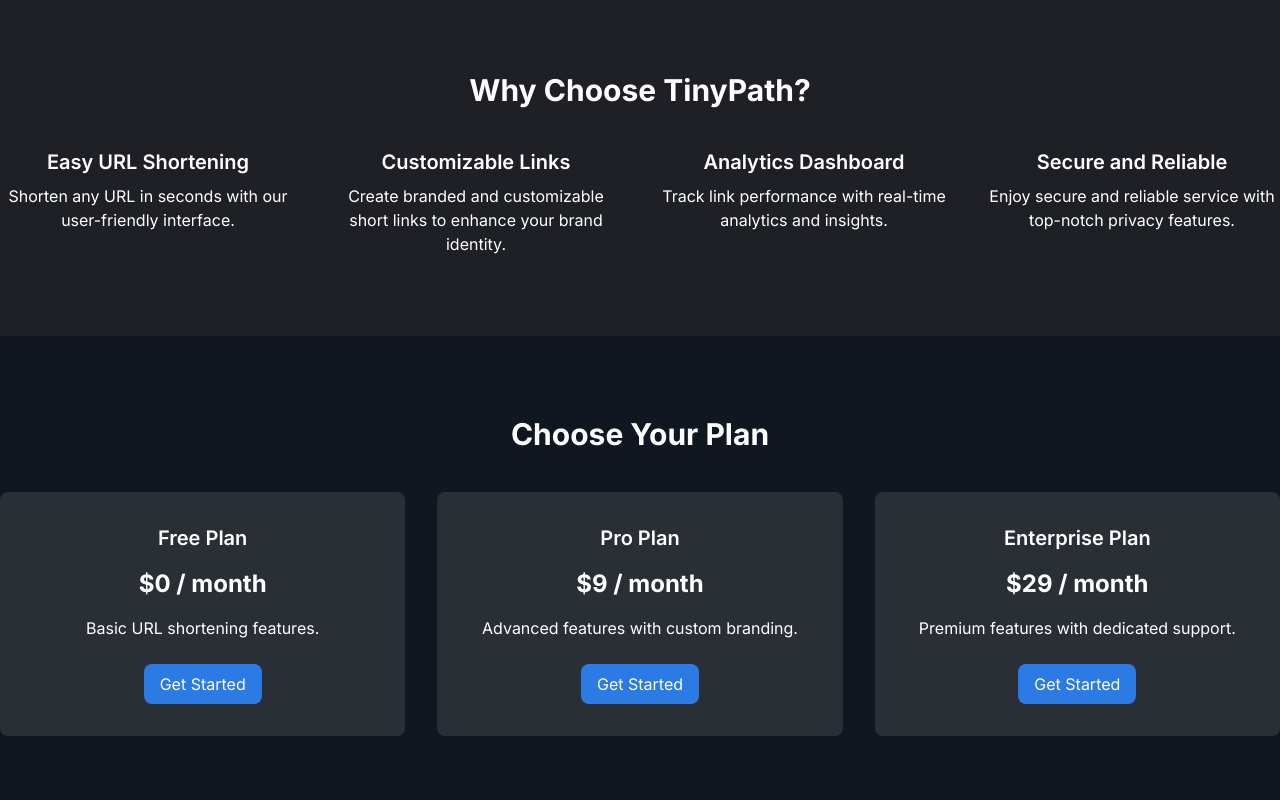
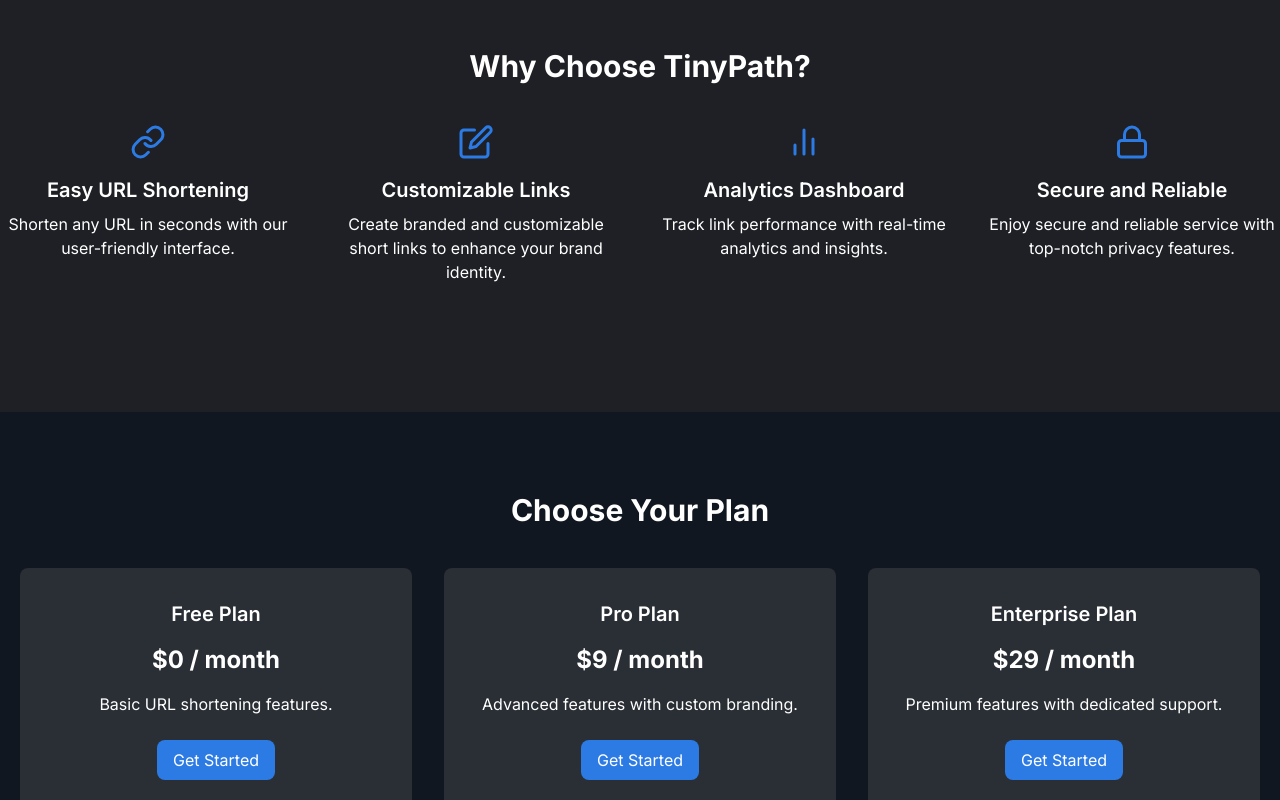
Before and after one commit to titan1230/Tiny-Path, a Next.js app: page / in a window 1280 px wide. Shown: the part 880-1680 px from the top of the page. Built offline with nearby package versions, Linux system fonts and the light colour scheme.

Commit message:
refactor: Update landing page layout and add smooth scrolling behavior

```diff
--- a/src/app/page.tsx
+++ b/src/app/page.tsx
@@ -1,27 +1,31 @@
 import React from "react";
-import Image from 'next/image'
+import Image from 'next/image';
+import { FiLink, FiEdit, FiBarChart2, FiLock } from 'react-icons/fi';
+import Link from "next/link";
 
 const LandingPage: React.FC = () => {
   return (
     <div className="bg-base-100 text-white">
       {/* Header */}
-      <header className="bg-neutral text-white py-4 px-8 flex justify-between items-center">
+      <header className="bg-neutral text-white py-4 px-8 flex justify-between items-center fixed top-0 w-full z-50">
         <div className="flex items-center">
           <Image src="/TinyPath.png" alt="TinyPath Logo" height={40} width={40} priority />
           <nav className="ml-8">
-            <a href="#home" className="text-white mx-4">Home</a>
-            <a href="#features" className="text-white mx-4">Features</a>
-            <a href="#pricing" className="text-white mx-4">Pricing</a>
-            <a href="#about" className="text-white mx-4">About Us</a>
+            <Link href="#home" className="text-white mx-4">Home</Link>
+            <Link href="#features" className="text-white mx-4">Features</Link>
+            <Link href="#pricing" className="text-white mx-4">Pricing</Link>
+            <Link href="#about" className="text-white mx-4">About Us</Link>
           </nav>
         </div>
-        <button className="bg-primary text-white py-2 px-4 rounded-lg hover:bg-[#1171ee] ease-in-out transition-all">
-          Get Started
-        </button>
+        <Link href="/dashboard">
+          <button className="bg-primary text-white py-2 px-4 rounded-lg hover:bg-[#1171ee] ease-in-out transition-all">
+            Get Started
+          </button>
+        </Link>
       </header>
 
       {/* Hero Section */}
-      <section id="home" className="hero bg-base-100 text-white py-20 flex flex-col items-center text-center min-h-screen justify-center">
+      <section id="home" className="hero bg-hero-bg text-white py-20 flex flex-col items-center text-center min-h-screen justify-center">
         <h1 className="text-5xl font-bold mb-4">Shorten, Share, and Track Your Links with Ease</h1>
         <p className="text-lg mb-8">TinyPath makes URL shortening simple and effective for everyone.</p>
         <button className="bg-primary text-white py-3 px-6 rounded-full hover:bg-[#1171ee] ease-in-out transition-all">
@@ -30,36 +34,36 @@ const LandingPage: React.FC = () => {
       </section>
 
       {/* Features Section */}
-      <section id="features" className="features bg-base-200 text-white py-20">
+      <section id="features" className="features bg-base-200 text-white py-32">
         <div className="container mx-auto text-center">
           <h2 className="text-3xl font-bold mb-10">Why Choose TinyPath?</h2>
           <div className="grid grid-cols-1 md:grid-cols-2 lg:grid-cols-4 gap-8">
-            <div className="feature-item">
-              <i className="fas fa-link text-primary text-4xl mb-4"></i>
+            <div className="feature-item flex flex-col items-center">
+              <FiLink className="text-primary text-4xl mb-4" />
               <h3 className="text-xl font-semibold mb-2">Easy URL Shortening</h3>
-              <p>Shorten any URL in seconds with our user-friendly interface.</p>
+              <p className="text-center">Shorten any URL in seconds with our user-friendly interface.</p>
             </div>
-            <div className="feature-item">
-              <i className="fas fa-edit text-primary text-4xl mb-4"></i>
+            <div className="feature-item flex flex-col items-center">
+              <FiEdit className="text-primary text-4xl mb-4" />
               <h3 className="text-xl font-semibold mb-2">Customizable Links</h3>
-              <p>Create branded and customizable short links to enhance your brand identity.</p>
+              <p className="text-center">Create branded and customizable short links to enhance your brand identity.</p>
             </div>
-            <div className="feature-item">
-              <i className="fas fa-chart-line text-primary text-4xl mb-4"></i>
+            <div className="feature-item flex flex-col items-center">
+              <FiBarChart2 className="text-primary text-4xl mb-4" />
               <h3 className="text-xl font-semibold mb-2">Analytics Dashboard</h3>
-              <p>Track link performance with real-time analytics and insights.</p>
+              <p className="text-center">Track link performance with real-time analytics and insights.</p>
             </div>
-            <div className="feature-item">
-              <i className="fas fa-lock text-primary text-4xl mb-4"></i>
+            <div className="feature-item flex flex-col items-center">
+              <FiLock className="text-primary text-4xl mb-4" />
               <h3 className="text-xl font-semibold mb-2">Secure and Reliable</h3>
-              <p>Enjoy secure and reliable service with top-notch privacy features.</p>
+              <p className="text-center">Enjoy secure and reliable service with top-notch privacy features.</p>
             </div>
           </div>
         </div>
       </section>
 
       {/* Pricing Section */}
-      <section id="pricing" className="pricing bg-base-100 text-white py-20">
+      <section id="pricing" className="pricing bg-base-100 text-white py-20 px-5">
         <div className="container mx-auto text-center">
           <h2 className="text-3xl font-bold mb-10">Choose Your Plan</h2>
           <div className="grid grid-cols-1 md:grid-cols-3 gap-8">
```
